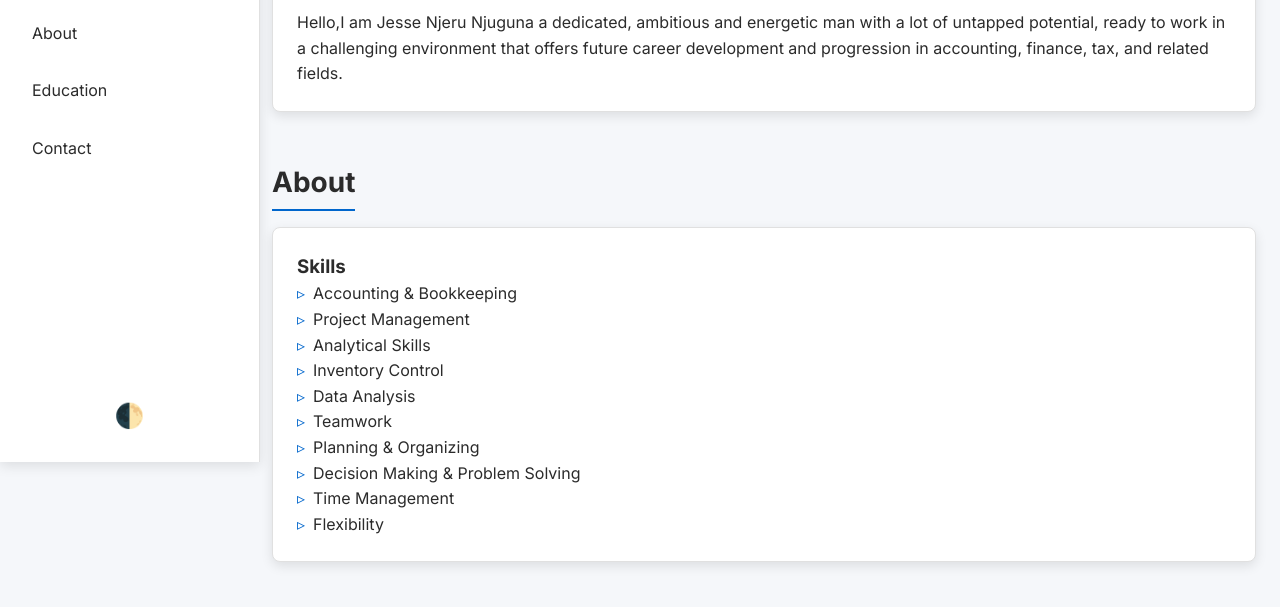
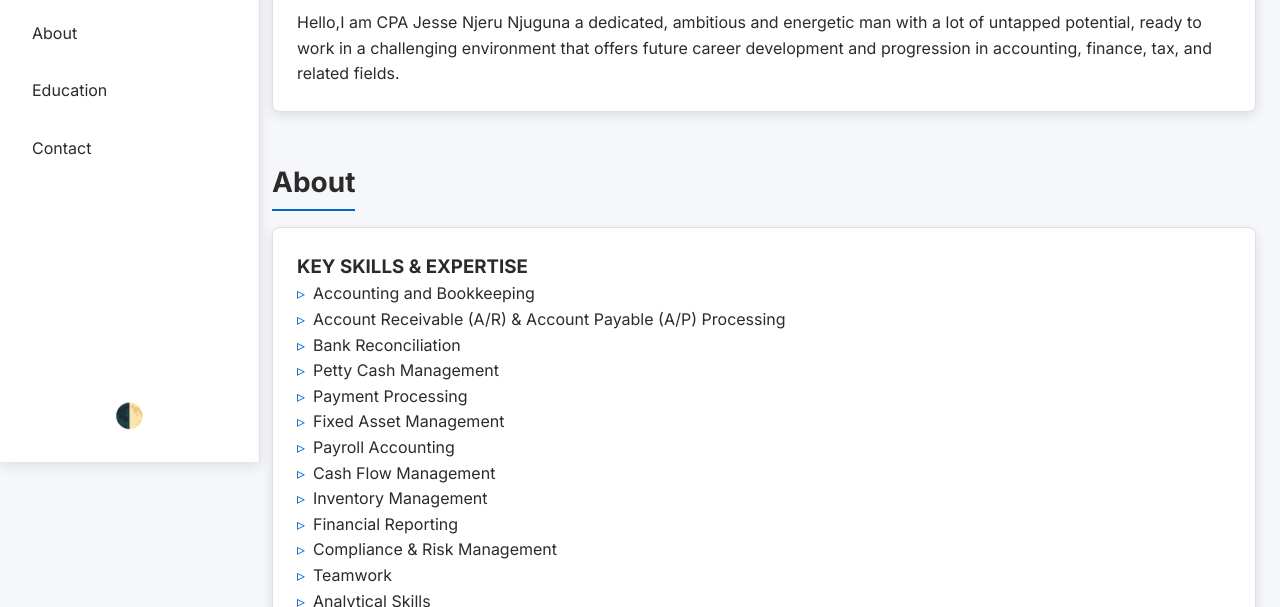
Before and after one commit to Khisa-99/Jesse-portfolio, a plain HTML site: page index.html in a window 1280 px wide. Shown: the part 338-945 px from the top of the page. Drawn offline with Linux system fonts and the light colour scheme.

Commit message:
Update index.html

```diff
--- a/index.html
+++ b/index.html
@@ -3,7 +3,7 @@
 <head>
   <meta charset="UTF-8" />
   <meta name="viewport" content="width=device-width, initial-scale=1" />
-  <title>Jesse Njeru Njuguna • Portfolio</title>
+  <title> CPA Jesse Njeru Njuguna • Portfolio</title>
   <meta name="description" content="Portfolio of Jesse Njeru Njuguna – accounting, finance, and tax professional." />
 
   <!-- Google Font: Inter -->
@@ -343,7 +343,7 @@
           </div>
           <img src="images/pp.jpeg" alt="Jesse Njeru Njuguna" />
           <p>
-            Hello,I am Jesse Njeru Njuguna a dedicated, ambitious and energetic man with a lot of untapped potential, ready to work in a challenging environment that offers future career development and progression in accounting, finance, tax, and related fields.
+            Hello,I am CPA Jesse Njeru Njuguna a dedicated, ambitious and energetic man with a lot of untapped potential, ready to work in a challenging environment that offers future career development and progression in accounting, finance, tax, and related fields.
           </p>
         </div>
       </section>
@@ -352,18 +352,25 @@
       <section id="about" class="fade-in">
         <h2>About</h2>
         <div class="card">
-          <h3>Skills</h3>
+          <h3>KEY SKILLS & EXPERTISE</h3>
           <ul>
-            <li>Accounting &amp; Bookkeeping</li>
-            <li>Project Management</li>
-            <li>Analytical Skills</li>
-            <li>Inventory Control</li>
-            <li>Data Analysis</li>
-            <li>Teamwork</li>
-            <li>Planning &amp; Organizing</li>
-            <li>Decision Making &amp; Problem Solving</li>
-            <li>Time Management</li>
-            <li>Flexibility</li>
+           <li>Accounting and Bookkeeping</li>
+<li>Account Receivable (A/R) &amp; Account Payable (A/P) Processing</li>
+<li>Bank Reconciliation</li>
+<li>Petty Cash Management</li>
+<li>Payment Processing</li>
+<li>Fixed Asset Management</li>
+<li>Payroll Accounting</li>
+<li>Cash Flow Management</li>
+<li>Inventory Management</li>
+<li>Financial Reporting</li>
+<li>Compliance &amp; Risk Management</li>
+<li>Teamwork</li>
+<li>Analytical Skills</li>
+<li>Planning and Organizing</li>
+<li>Problem-Solving Skill</li>
+<li>Administrative Skills</li>
+<li>Time Management</li>
           </ul>
         </div>
       </section>
```
